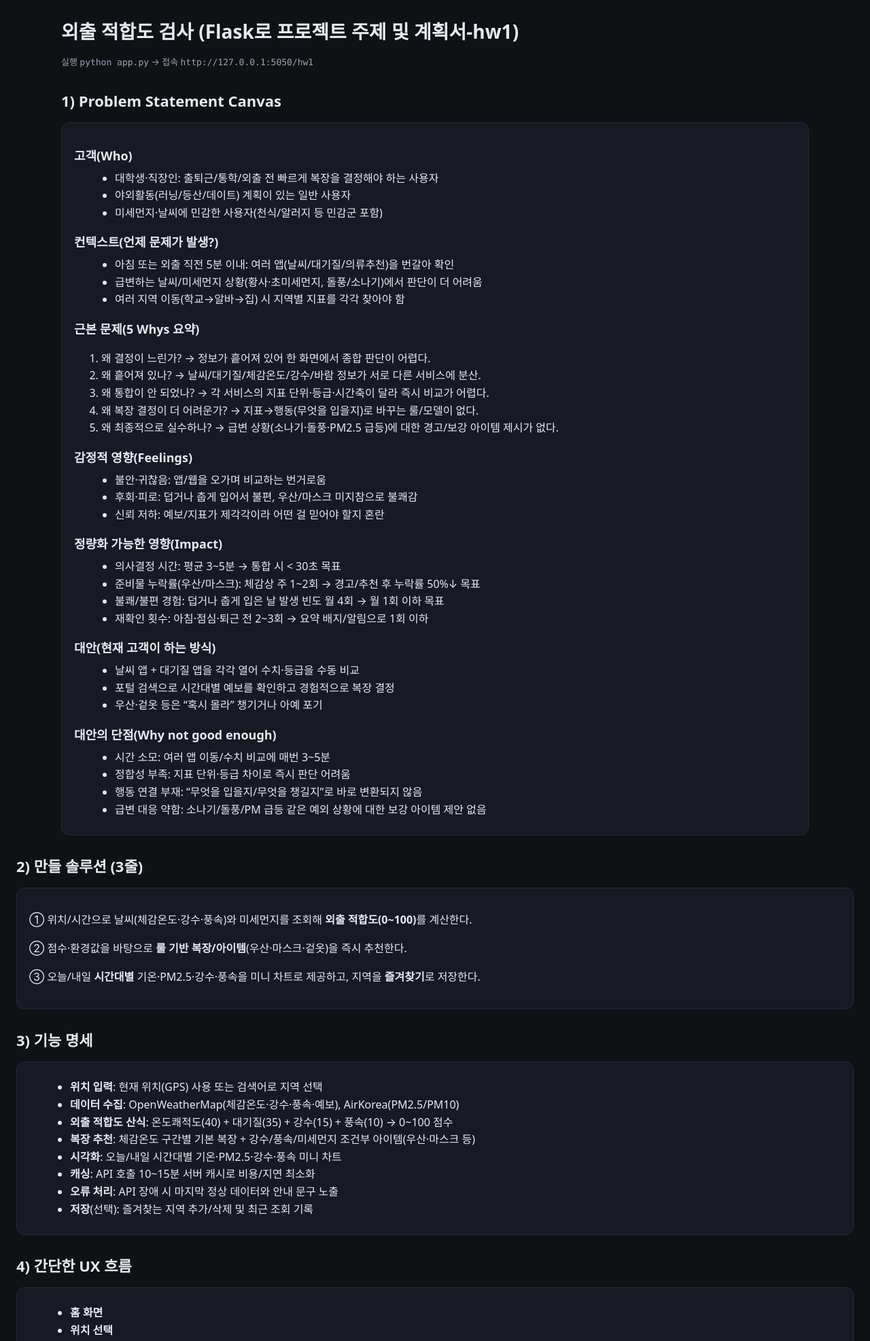
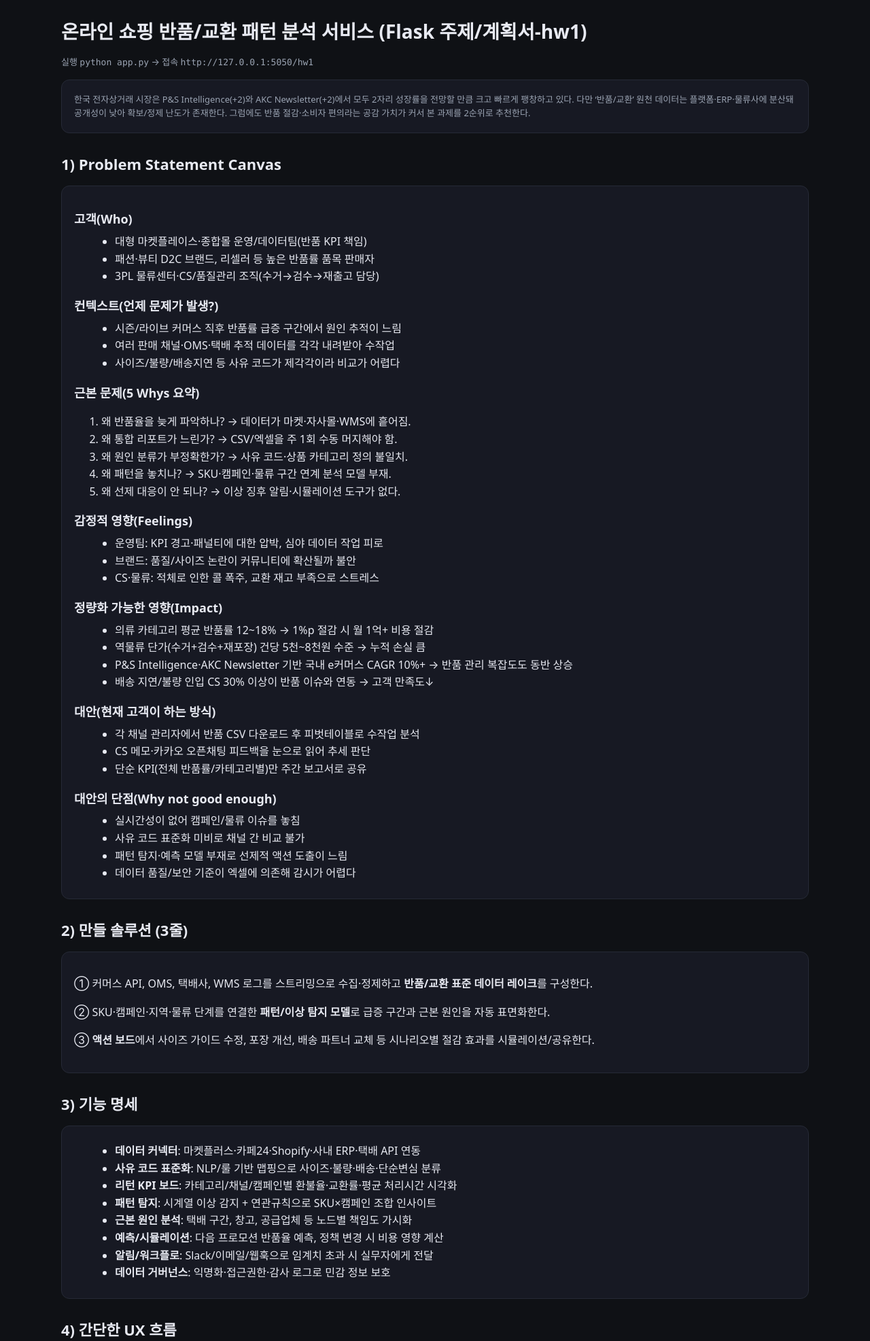
Before and after one commit to parksungwoo0811/bigdata-hw1, a Flask app: page /hw1 in a window 1280 px wide. Shown: the top 1973 px of the page at 68% size. Run offline with Flask 3, Linux system fonts and the light colour scheme.

Commit message:
1차 수정

```diff
--- a/templates/hw1.html
+++ b/templates/hw1.html
@@ -2,7 +2,7 @@
 <html lang="ko">
   <head>
     <meta charset="utf-8" />
-    <title>/hw1 - 빅데이터 과제 1 (주제+계획서)</title>
+    <title>/hw1 - 빅데이터 과제 1 (온라인 쇼핑 반품/교환 패턴 분석)</title>
     <meta name="viewport" content="width=device-width, initial-scale=1" />
     <style>
       :root {
@@ -88,10 +88,18 @@
   </head>
   <body>
     <div class="wrap">
-      <h1>외출 적합도 검사 (Flask로 프로젝트 주제 및 계획서-hw1)</h1>
+      <h1>온라인 쇼핑 반품/교환 패턴 분석 서비스 (Flask 주제/계획서-hw1)</h1>
       <div class="muted small">
         실행 <span class="mono">python app.py</span> → 접속
         <span class="mono">http://127.0.0.1:5050/hw1</span>
+      </div>
+
+      <div class="card small muted">
+        한국 전자상거래 시장은 P&amp;S Intelligence(+2)와 AKC Newsletter(+2)에서
+        모두 2자리 성장률을 전망할 만큼 크고 빠르게 팽창하고 있다. 다만
+        ‘반품/교환’ 원천 데이터는 플랫폼·ERP·물류사에 분산돼 공개성이 낮아
+        확보/정제 난도가 존재한다. 그럼에도 반품 절감·소비자 편의라는 공감
+        가치가 커서 본 과제를 2순위로 추천한다.
       </div>
 
       <!-- 1) Problem Statement Canvas (요구 필드 반영) -->
@@ -99,184 +107,128 @@
       <div class="card">
         <h3>고객(Who)</h3>
         <ul>
-          <li>
-            대학생·직장인: 출퇴근/통학/외출 전 빠르게 복장을 결정해야 하는
-            사용자
-          </li>
-          <li>야외활동(러닝/등산/데이트) 계획이 있는 일반 사용자</li>
-          <li>미세먼지·날씨에 민감한 사용자(천식/알러지 등 민감군 포함)</li>
+          <li>대형 마켓플레이스·종합몰 운영/데이터팀(반품 KPI 책임)</li>
+          <li>패션·뷰티 D2C 브랜드, 리셀러 등 높은 반품률 품목 판매자</li>
+          <li>3PL 물류센터·CS/품질관리 조직(수거→검수→재출고 담당)</li>
         </ul>
 
         <h3>컨텍스트(언제 문제가 발생?)</h3>
         <ul>
-          <li>
-            아침 또는 외출 직전 5분 이내: 여러 앱(날씨/대기질/의류추천)을 번갈아
-            확인
-          </li>
-          <li>
-            급변하는 날씨/미세먼지 상황(황사·초미세먼지, 돌풍/소나기)에서 판단이
-            더 어려움
-          </li>
-          <li>여러 지역 이동(학교→알바→집) 시 지역별 지표를 각각 찾아야 함</li>
+          <li>시즌/라이브 커머스 직후 반품률 급증 구간에서 원인 추적이 느림</li>
+          <li>여러 판매 채널·OMS·택배 추적 데이터를 각각 내려받아 수작업</li>
+          <li>사이즈/불량/배송지연 등 사유 코드가 제각각이라 비교가 어렵다</li>
         </ul>
 
         <h3>근본 문제(5 Whys 요약)</h3>
         <ol>
-          <li>
-            왜 결정이 느린가? → 정보가 흩어져 있어 한 화면에서 종합 판단이
-            어렵다.
-          </li>
-          <li>
-            왜 흩어져 있나? → 날씨/대기질/체감온도/강수/바람 정보가 서로 다른
-            서비스에 분산.
-          </li>
-          <li>
-            왜 통합이 안 되었나? → 각 서비스의 지표 단위·등급·시간축이 달라 즉시
-            비교가 어렵다.
-          </li>
-          <li>
-            왜 복장 결정이 더 어려운가? → 지표→행동(무엇을 입을지)로 바꾸는
-            룰/모델이 없다.
-          </li>
-          <li>
-            왜 최종적으로 실수하나? → 급변 상황(소나기·돌풍·PM2.5 급등)에 대한
-            경고/보강 아이템 제시가 없다.
-          </li>
+          <li>왜 반품율을 늦게 파악하나? → 데이터가 마켓·자사몰·WMS에 흩어짐.</li>
+          <li>왜 통합 리포트가 느린가? → CSV/엑셀을 주 1회 수동 머지해야 함.</li>
+          <li>왜 원인 분류가 부정확한가? → 사유 코드·상품 카테고리 정의 불일치.</li>
+          <li>왜 패턴을 놓치나? → SKU·캠페인·물류 구간 연계 분석 모델 부재.</li>
+          <li>왜 선제 대응이 안 되나? → 이상 징후 알림·시뮬레이션 도구가 없다.</li>
         </ol>
 
         <h3>감정적 영향(Feelings)</h3>
         <ul>
-          <li>불안·귀찮음: 앱/웹을 오가며 비교하는 번거로움</li>
-          <li>
-            후회·피로: 덥거나 춥게 입어서 불편, 우산/마스크 미지참으로 불쾌감
-          </li>
-          <li>신뢰 저하: 예보/지표가 제각각이라 어떤 걸 믿어야 할지 혼란</li>
+          <li>운영팀: KPI 경고·패널티에 대한 압박, 심야 데이터 작업 피로</li>
+          <li>브랜드: 품질/사이즈 논란이 커뮤니티에 확산될까 불안</li>
+          <li>CS·물류: 적체로 인한 콜 폭주, 교환 재고 부족으로 스트레스</li>
         </ul>
 
         <h3>정량화 가능한 영향(Impact)</h3>
         <ul>
-          <li>의사결정 시간: 평균 3~5분 → 통합 시 &lt; 30초 목표</li>
-          <li>
-            준비물 누락률(우산/마스크): 체감상 주 1~2회 → 경고/추천 후 누락률
-            50%↓ 목표
-          </li>
-          <li>
-            불쾌/불편 경험: 덥거나 춥게 입은 날 발생 빈도 월 4회 → 월 1회 이하
-            목표
-          </li>
-          <li>
-            재확인 횟수: 아침·점심·퇴근 전 2~3회 → 요약 배지/알림으로 1회 이하
-          </li>
+          <li>의류 카테고리 평균 반품률 12~18% → 1%p 절감 시 월 1억+ 비용 절감</li>
+          <li>역물류 단가(수거+검수+재포장) 건당 5천~8천원 수준 → 누적 손실 큼</li>
+          <li>P&amp;S Intelligence·AKC Newsletter 기반 국내 e커머스 CAGR 10%+ →
+            반품 관리 복잡도도 동반 상승</li>
+          <li>배송 지연/불량 인입 CS 30% 이상이 반품 이슈와 연동 → 고객 만족도↓</li>
         </ul>
 
         <h3>대안(현재 고객이 하는 방식)</h3>
         <ul>
-          <li>날씨 앱 + 대기질 앱을 각각 열어 수치·등급을 수동 비교</li>
-          <li>포털 검색으로 시간대별 예보를 확인하고 경험적으로 복장 결정</li>
-          <li>우산·겉옷 등은 “혹시 몰라” 챙기거나 아예 포기</li>
+          <li>각 채널 관리자에서 반품 CSV 다운로드 후 피벗테이블로 수작업 분석</li>
+          <li>CS 메모·카카오 오픈채팅 피드백을 눈으로 읽어 추세 판단</li>
+          <li>단순 KPI(전체 반품률/카테고리별)만 주간 보고서로 공유</li>
         </ul>
 
         <h3>대안의 단점(Why not good enough)</h3>
         <ul>
-          <li>시간 소모: 여러 앱 이동/수치 비교에 매번 3~5분</li>
-          <li>정합성 부족: 지표 단위·등급 차이로 즉시 판단 어려움</li>
-          <li>
-            행동 연결 부재: “무엇을 입을지/무엇을 챙길지”로 바로 변환되지 않음
-          </li>
-          <li>
-            급변 대응 약함: 소나기/돌풍/PM 급등 같은 예외 상황에 대한 보강
-            아이템 제안 없음
-          </li>
+          <li>실시간성이 없어 캠페인/물류 이슈를 놓침</li>
+          <li>사유 코드 표준화 미비로 채널 간 비교 불가</li>
+          <li>패턴 탐지·예측 모델 부재로 선제적 액션 도출이 느림</li>
+          <li>데이터 품질/보안 기준이 엑셀에 의존해 감시가 어렵다</li>
         </ul>
       </div>
-    </div>
+
 
     <!-- 2) 만들 솔루션 3줄 -->
     <h2>2) 만들 솔루션 (3줄)</h2>
     <div class="card">
       <p>
-        ① 위치/시간으로 날씨(체감온도·강수·풍속)와 미세먼지를 조회해
-        <b>외출 적합도(0~100)</b>를 계산한다.
+        ① 커머스 API, OMS, 택배사, WMS 로그를 스트리밍으로 수집·정제하고
+        <b>반품/교환 표준 데이터 레이크</b>를 구성한다.
       </p>
       <p>
-        ② 점수·환경값을 바탕으로
-        <b>룰 기반 복장/아이템</b>(우산·마스크·겉옷)을 즉시 추천한다.
+        ② SKU·캠페인·지역·물류 단계를 연결한 <b>패턴/이상 탐지 모델</b>로 급증
+        구간과 근본 원인을 자동 표면화한다.
       </p>
       <p>
-        ③ 오늘/내일 <b>시간대별</b> 기온·PM2.5·강수·풍속을 미니 차트로 제공하고,
-        지역을 <b>즐겨찾기</b>로 저장한다.
+        ③ <b>액션 보드</b>에서 사이즈 가이드 수정, 포장 개선, 배송 파트너 교체
+        등 시나리오별 절감 효과를 시뮬레이션/공유한다.
       </p>
     </div>
     <!-- 3) 기능 명세 (bullet) -->
     <h2>3) 기능 명세</h2>
     <div class="card">
       <ul>
-        <li><b>위치 입력</b>: 현재 위치(GPS) 사용 또는 검색어로 지역 선택</li>
-        <li>
-          <b>데이터 수집</b>: OpenWeatherMap(체감온도·강수·풍속·예보),
-          AirKorea(PM2.5/PM10)
-        </li>
-        <li>
-          <b>외출 적합도 산식</b>: 온도쾌적도(40) + 대기질(35) + 강수(15) +
-          풍속(10) → 0~100 점수
-        </li>
-        <li>
-          <b>복장 추천</b>: 체감온도 구간별 기본 복장 + 강수/풍속/미세먼지
-          조건부 아이템(우산·마스크 등)
-        </li>
-        <li>
-          <b>시각화</b>: 오늘/내일 시간대별 기온·PM2.5·강수·풍속 미니 차트
-        </li>
-        <li><b>캐싱</b>: API 호출 10~15분 서버 캐시로 비용/지연 최소화</li>
-        <li>
-          <b>오류 처리</b>: API 장애 시 마지막 정상 데이터와 안내 문구 노출
-        </li>
-        <li><b>저장</b>(선택): 즐겨찾는 지역 추가/삭제 및 최근 조회 기록</li>
+        <li><b>데이터 커넥터</b>: 마켓플러스·카페24·Shopify·사내 ERP·택배 API 연동</li>
+        <li><b>사유 코드 표준화</b>: NLP/룰 기반 맵핑으로 사이즈·불량·배송·단순변심 분류</li>
+        <li><b>리턴 KPI 보드</b>: 카테고리/채널/캠페인별 환불율·교환률·평균 처리시간 시각화</li>
+        <li><b>패턴 탐지</b>: 시계열 이상 감지 + 연관규칙으로 SKU×캠페인 조합 인사이트</li>
+        <li><b>근본 원인 분석</b>: 택배 구간, 창고, 공급업체 등 노드별 책임도 가시화</li>
+        <li><b>예측/시뮬레이션</b>: 다음 프로모션 반품율 예측, 정책 변경 시 비용 영향 계산</li>
+        <li><b>알림/워크플로</b>: Slack/이메일/웹훅으로 임계치 초과 시 실무자에게 전달</li>
+        <li><b>데이터 거버넌스</b>: 익명화·접근권한·감사 로그로 민감 정보 보호</li>
       </ul>
     </div>
     <!-- 4) 간단한 UX 흐름 (flow) -->
     <h2>4) 간단한 UX 흐름</h2>
     <div class="card">
       <ul>
-        <li><b>홈 화면</b></li>
+        <li><b>온보딩</b></li>
         <li>
-          <b>위치 선택</b>
+          <b>데이터 연결</b>
           <ul>
-            <li>현재 위치 사용</li>
-            <li>검색으로 위치 입력</li>
+            <li>마켓 ID/토큰 입력, WMS/택배 API 키 등록</li>
+            <li>사유 코드 매핑 룰 설정</li>
           </ul>
         </li>
-        <li><b>[조회]</b> 버튼 클릭</li>
+        <li><b>[동기화]</b> 버튼으로 실시간 파이프라인 시작</li>
         <li>
-          <b>상단 요약</b>
+          <b>KPI 요약</b>
           <ul>
-            <li>외출 적합도 점수(색상 배지)</li>
-            <li>체감온도·강수·풍속·PM2.5 요약</li>
+            <li>반품률·교환률 추세, 손실 비용 배지</li>
+            <li>채널/지역별 히트맵</li>
           </ul>
         </li>
         <li>
-          <b>중앙 추천</b>
+          <b>패턴 탐지</b>
           <ul>
-            <li>복장 추천 카드(필수/선택 아이템)</li>
+            <li>급증 구간 타임라인</li>
+            <li>원인 카드(사이즈, 배송, 품질 등)</li>
           </ul>
         </li>
         <li>
-          <b>하단 차트</b>
+          <b>액션 보드</b>
           <ul>
-            <li>시간대별 기온·PM2.5·강수·풍속</li>
-            <li>탭 전환으로 지표 변경</li>
-          </ul>
-        </li>
-        <li>
-          <b>즐겨찾기</b>
-          <ul>
-            <li>지역 추가/삭제 및 빠른 재조회</li>
+            <li>권장 조치 목록 + 기대 절감액</li>
+            <li>담당자 지정 후 Slack/이메일 공유</li>
           </ul>
         </li>
       </ul>
     </div>
 
-    <!-- 5) 와이어프레임 (주제 반영: 외출/복장 추천 UX 흐름) -->
+    <!-- 5) 와이어프레임 (반품/교환 패턴 분석 UX) -->
     <h2>5) 와이어프레임 (스케치 이미지 1장)</h2>
     <div class="card svg-frame">
       <svg
@@ -318,10 +270,10 @@
           fill="#e8eaf2"
           font-family="sans-serif"
         >
-          Wireframes: 외출/복장 추천 UX
+          Wireframes: 반품/교환 패턴 분석 UX
         </text>
 
-        <!-- ===== 화면 1: 홈 ===== -->
+        <!-- ===== 화면 1: 데이터 소스 ===== -->
         <g transform="translate(60,110)" filter="url(#shadow)">
           <rect
             x="0"
@@ -333,20 +285,20 @@
             stroke="#2b3040"
           />
           <text
-            x="65"
+            x="40"
             y="40"
             fill="#e8eaf2"
             font-size="16"
             font-family="sans-serif"
           >
-            홈 화면
+            데이터 소스
           </text>
           <rect x="20" y="80" width="170" height="40" rx="8" fill="#1a2033" />
-          <text x="40" y="105" fill="#b8c0d4" font-size="14">[현재위치]</text>
+          <text x="40" y="105" fill="#b8c0d4" font-size="14">마켓 연동</text>
           <rect x="20" y="140" width="170" height="40" rx="8" fill="#1a2033" />
-          <text x="40" y="165" fill="#b8c0d4" font-size="14">[위치검색]</text>
+          <text x="45" y="165" fill="#b8c0d4" font-size="14">WMS 연동</text>
           <rect x="20" y="200" width="170" height="40" rx="8" fill="#0f8cff" />
-          <text x="65" y="225" fill="#fff" font-size="14">조회</text>
+          <text x="55" y="225" fill="#fff" font-size="14">동기화</text>
         </g>
         <g transform="translate(80,95)">
           <rect
@@ -358,10 +310,10 @@
             height="28"
             fill="#6f42c1"
           />
-          <text x="18" y="19" fill="#fff" font-size="13">Home</text>
+          <text x="18" y="19" fill="#fff" font-size="13">Setup</text>
         </g>
 
-        <!-- ===== 화면 2: 상단(요약) ===== -->
+        <!-- ===== 화면 2: KPI 요약 ===== -->
         <g transform="translate(330,110)" filter="url(#shadow)">
           <rect
             x="0"
@@ -372,14 +324,14 @@
             fill="#111624"
             stroke="#2b3040"
           />
-          <text x="35" y="40" fill="#e8eaf2" font-size="16">상단 요약</text>
+          <text x="35" y="40" fill="#e8eaf2" font-size="16">KPI 요약</text>
           <circle cx="105" cy="120" r="40" fill="#1f6b3a" />
-          <text x="90" y="125" fill="#fff" font-size="20">82</text>
-          <text x="35" y="190" fill="#e8eaf2" font-size="13">체감온도 19℃</text>
-          <text x="35" y="210" fill="#e8eaf2" font-size="13">
-            강수 10% / 풍속 3m/s
+          <text x="83" y="125" fill="#fff" font-size="20">-1.8pp</text>
+          <text x="25" y="190" fill="#e8eaf2" font-size="13">반품률 13.2% (-0.4)</text>
+          <text x="25" y="210" fill="#e8eaf2" font-size="13">
+            교환률 4.8% / 처리 2.1일
           </text>
-          <text x="35" y="230" fill="#e8eaf2" font-size="13">PM2.5 보통</text>
+          <text x="25" y="230" fill="#e8eaf2" font-size="13">손실 4.2억/월</text>
         </g>
         <g transform="translate(350,95)">
           <rect
@@ -391,10 +343,10 @@
             height="28"
             fill="#2dbf82"
           />
-          <text x="12" y="19" fill="#0b2a1f" font-size="13">Top</text>
+          <text x="12" y="19" fill="#0b2a1f" font-size="13">KPI</text>
         </g>
 
-        <!-- ===== 화면 3: 중앙(추천 카드) ===== -->
+        <!-- ===== 화면 3: 원인 카드 ===== -->
         <g transform="translate(600,110)" filter="url(#shadow)">
           <rect
             x="0"
@@ -405,10 +357,10 @@
             fill="#111624"
             stroke="#2b3040"
           />
-          <text x="30" y="40" fill="#e8eaf2" font-size="16">복장 추천</text>
+          <text x="30" y="40" fill="#e8eaf2" font-size="16">원인 카드</text>
           <rect x="20" y="80" width="170" height="60" rx="12" fill="#0f8cff" />
-          <text x="32" y="115" fill="#fff" font-size="14">
-            얇은 자켓 + 긴바지
+          <text x="26" y="115" fill="#fff" font-size="14">
+            사이즈 이슈 42%
           </text>
           <rect
             x="20"
@@ -419,8 +371,8 @@
             fill="#151a2a"
             stroke="#2b3040"
           />
-          <text x="32" y="185" fill="#e8eaf2" font-size="12">
-            아이템: 우산, 마스크
+          <text x="30" y="185" fill="#e8eaf2" font-size="12">
+            배송 지연 18% (택배 A)
           </text>
         </g>
         <g transform="translate(620,95)">
@@ -433,10 +385,10 @@
             height="28"
             fill="#4e79ff"
           />
-          <text x="12" y="19" fill="#fff" font-size="13">Middle</text>
+          <text x="12" y="19" fill="#fff" font-size="13">Insight</text>
         </g>
 
-        <!-- ===== 화면 4: 하단(차트) ===== -->
+        <!-- ===== 화면 4: 패턴 차트 ===== -->
         <g transform="translate(870,110)" filter="url(#shadow)">
           <rect
             x="0"
@@ -447,13 +399,13 @@
             fill="#111624"
             stroke="#2b3040"
           />
-          <text x="35" y="40" fill="#e8eaf2" font-size="16">시간대별 차트</text>
+          <text x="28" y="40" fill="#e8eaf2" font-size="16">패턴 차트</text>
           <rect x="20" y="80" width="170" height="60" rx="8" fill="#2a3044" />
-          <text x="35" y="115" fill="#b8c0d4" font-size="13">기온</text>
+          <text x="32" y="115" fill="#b8c0d4" font-size="13">SKU vs 주차</text>
           <rect x="20" y="160" width="170" height="60" rx="8" fill="#2a3044" />
-          <text x="35" y="195" fill="#b8c0d4" font-size="13">PM2.5</text>
+          <text x="32" y="195" fill="#b8c0d4" font-size="13">지역 히트맵</text>
           <rect x="20" y="240" width="170" height="60" rx="8" fill="#2a3044" />
-          <text x="35" y="275" fill="#b8c0d4" font-size="13">강수/풍속</text>
+          <text x="32" y="275" fill="#b8c0d4" font-size="13">물류 구간</text>
         </g>
         <g transform="translate(890,95)">
           <rect
@@ -465,10 +417,10 @@
             height="28"
             fill="#ff6b9d"
           />
-          <text x="12" y="19" fill="#2c0a17" font-size="13">Bottom</text>
+          <text x="12" y="19" fill="#2c0a17" font-size="13">Trend</text>
         </g>
 
-        <!-- ===== 화면 5: 즐겨찾기 ===== -->
+        <!-- ===== 화면 5: 액션/알림 ===== -->
         <g transform="translate(1140,110)" filter="url(#shadow)">
           <rect
             x="0"
@@ -479,7 +431,7 @@
             fill="#111624"
             stroke="#2b3040"
           />
-          <text x="55" y="40" fill="#e8eaf2" font-size="16">즐겨찾기</text>
+          <text x="46" y="40" fill="#e8eaf2" font-size="16">액션/알림</text>
           <rect
             x="20"
             y="80"
@@ -489,7 +441,7 @@
             fill="#151a2a"
             stroke="#2b3040"
           />
-          <text x="40" y="110" fill="#e8eaf2" font-size="12">서울 종로구</text>
+          <text x="30" y="110" fill="#e8eaf2" font-size="12">사이즈 가이드 수정</text>
           <rect
             x="20"
             y="150"
@@ -499,7 +451,7 @@
             fill="#151a2a"
             stroke="#2b3040"
           />
-          <text x="40" y="180" fill="#e8eaf2" font-size="12">부산 해운대</text>
+          <text x="30" y="180" fill="#e8eaf2" font-size="12">택배 A SLA 조정</text>
           <rect
             x="20"
             y="220"
@@ -509,7 +461,7 @@
             fill="#151a2a"
             stroke="#2b3040"
           />
-          <text x="40" y="250" fill="#e8eaf2" font-size="12">제주 제주시</text>
+          <text x="30" y="250" fill="#e8eaf2" font-size="12">Slack 공유</text>
         </g>
         <g transform="translate(1160,95)">
           <rect
@@ -521,7 +473,7 @@
             height="28"
             fill="#ffd166"
           />
-          <text x="12" y="19" fill="#2d2402" font-size="13">Favorites</text>
+          <text x="12" y="19" fill="#2d2402" font-size="13">Action</text>
         </g>
 
         <!-- 흐름 화살표 -->
@@ -555,5 +507,6 @@
         />
       </svg>
     </div>
+    </div>
   </body>
 </html>
```
